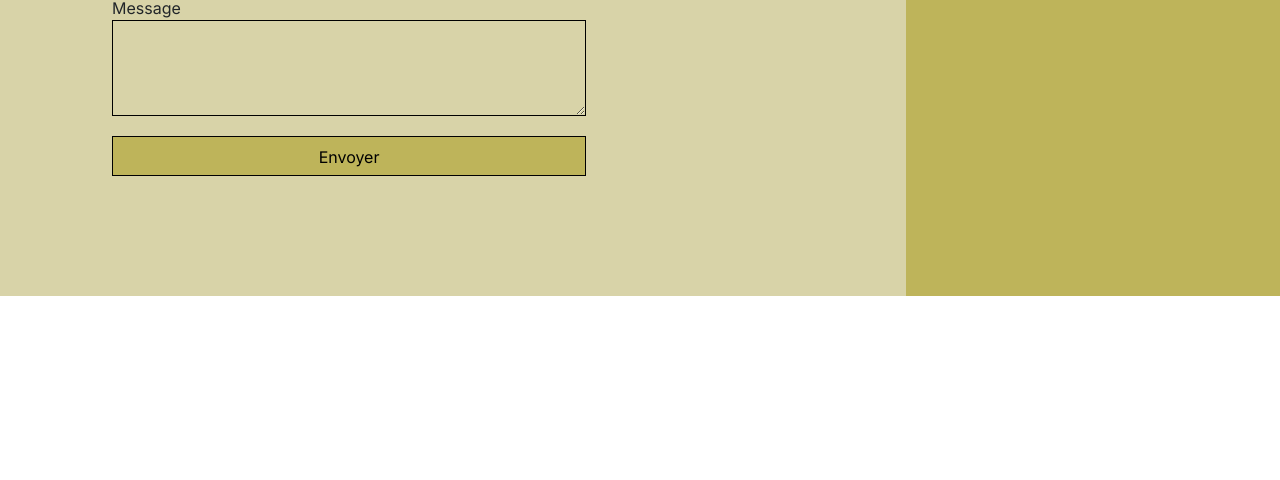
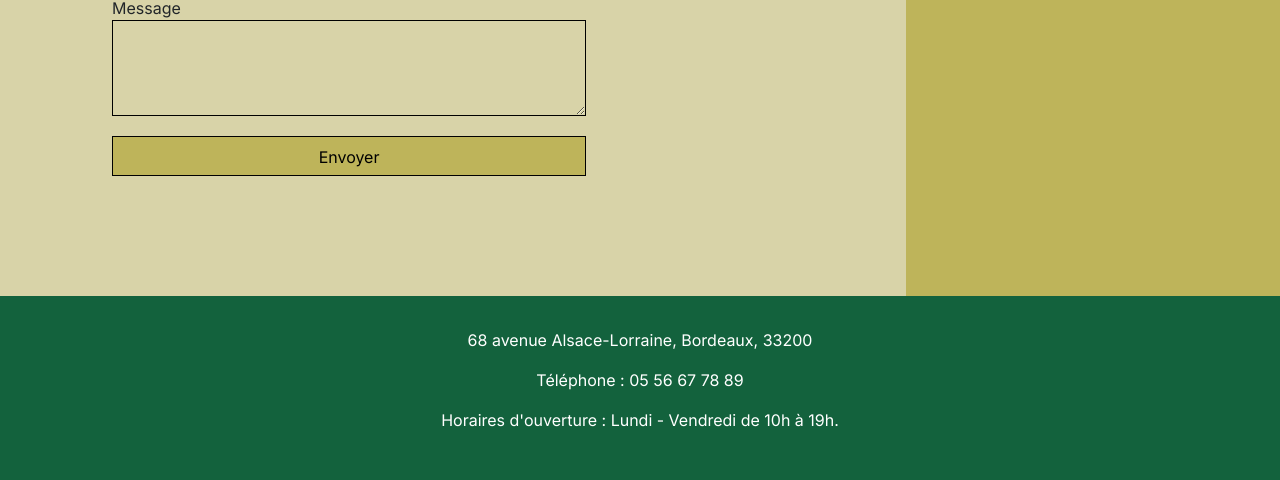
Before and after one commit to EnzoIn/nina-carducci-projet9, a plain HTML site: page index.html in a window 1280 px wide. Shown: the part 4707-5187 px from the top of the page. Before the commit the page ends 5003 px from the top, so only its background shows below. Drawn offline with nearby package versions, Linux system fonts and the light colour scheme.

Commit message:
Ajout d'un footer et de son Css avec les coordonnées de Nina

```diff
--- a/assets/style.css
+++ b/assets/style.css
@@ -88,10 +88,6 @@ body {
 #about-me p {
 	width: 80%;
 	font-size: 14px;
-}
-
-#gallery {
-	/*	min-height: 100vh; */
 }
 .title{
 	text-align: center;
@@ -243,6 +239,17 @@ input[type="submit"] {
 	background-color: #BEB45A;
 	padding: .5em 1em
 }
+footer {
+  background-color: #13623d;
+  padding-block: 2em;
+  color: white;
+  text-align: center;
+}
+
+footer a {
+	color: white;
+	text-decoration: none;
+}
 
 @media all and (max-width: 1180px) {
 	.picture {
@@ -352,4 +359,7 @@ input[type="submit"] {
 	.picture {
 		width: 80%;
 	}
+	footer p {
+		font-size: 0.8rem;
+	}
 }
--- a/index.html
+++ b/index.html
@@ -295,5 +295,15 @@
         </div>
       </div>
     </main>
+		<footer>
+      <div>
+        <address>
+          <span>68 avenue Alsace-Lorraine</span>, <span>Bordeaux</span>,
+          <span>33200</span>
+        </address>
+        <p>Téléphone : <a href="tel:0556677889">05 56 67 78 89</a></p>
+        <p>Horaires d'ouverture : Lundi - Vendredi de 10h à 19h.</p>
+      </div>
+    </footer>
   </body>
 </html>
```
